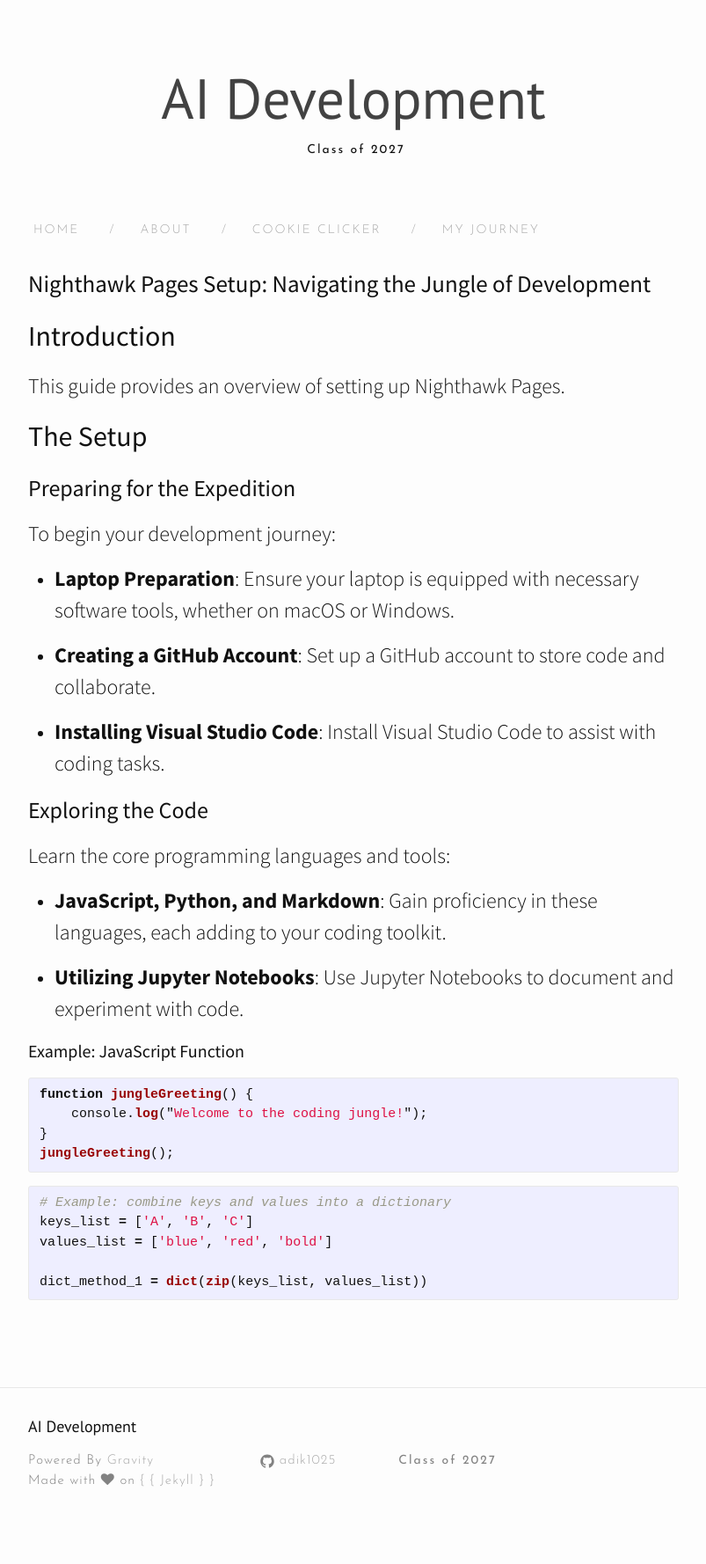
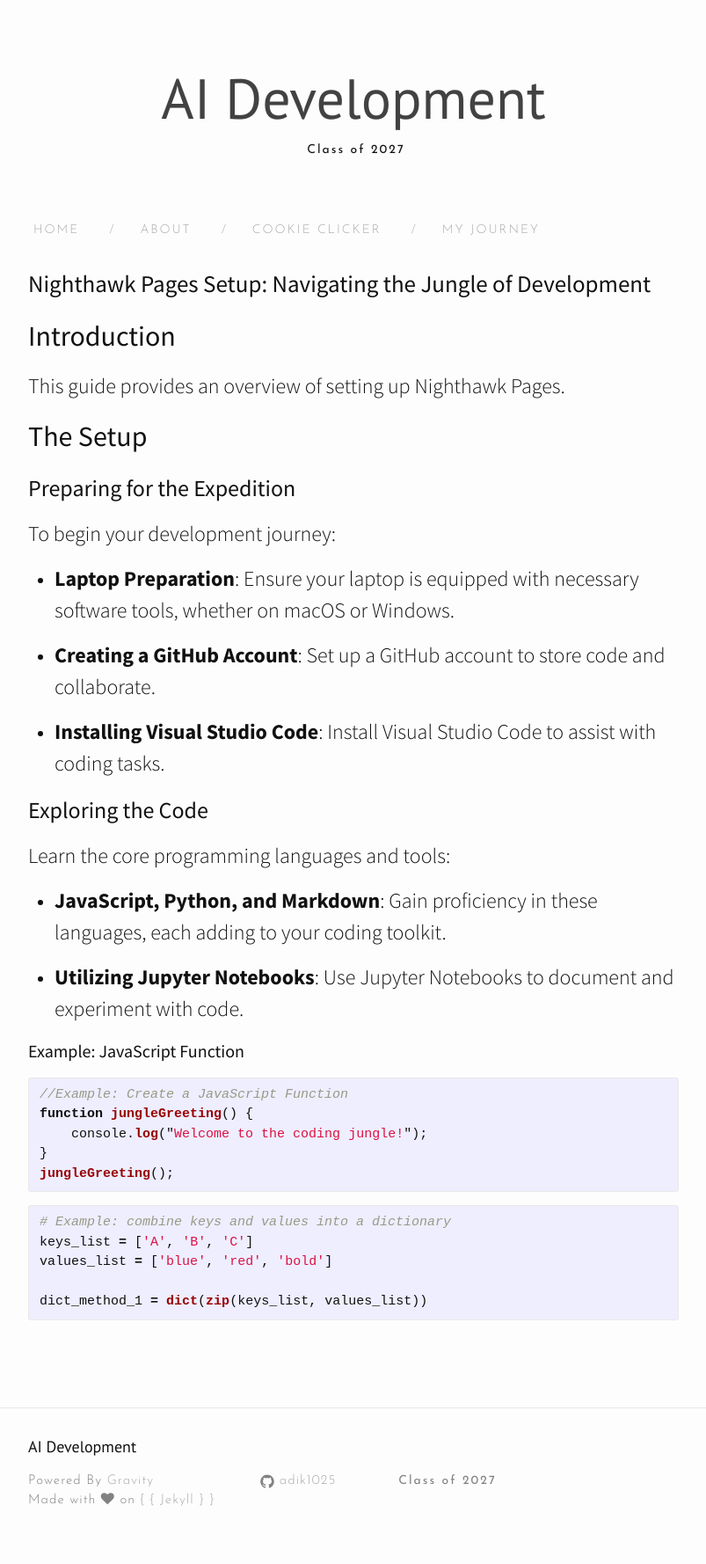
Before and after one commit to adikatre/adi_student, a Jekyll site: the page built from navigation/journey.md, in a window 1280 px wide. Shown: the whole page at 88% size, without its empty margins (238-1041 px from the left). Built offline with Jekyll 4.4.1, drawn with Linux system fonts in a browser that asks for light colours; nearby versions of some CDN libraries; before the commit the page ends 1755 px from its top, so only the background shows below that.

Commit message:
add comment

````diff
--- a/navigation/journey.md
+++ b/navigation/journey.md
@@ -33,6 +33,7 @@
 #### Example: JavaScript Function
 
 ```javascript
+//Example: Create a JavaScript Function
 function jungleGreeting() {
     console.log("Welcome to the coding jungle!");
 }
````
Also changed, not shown: 2 other files.
